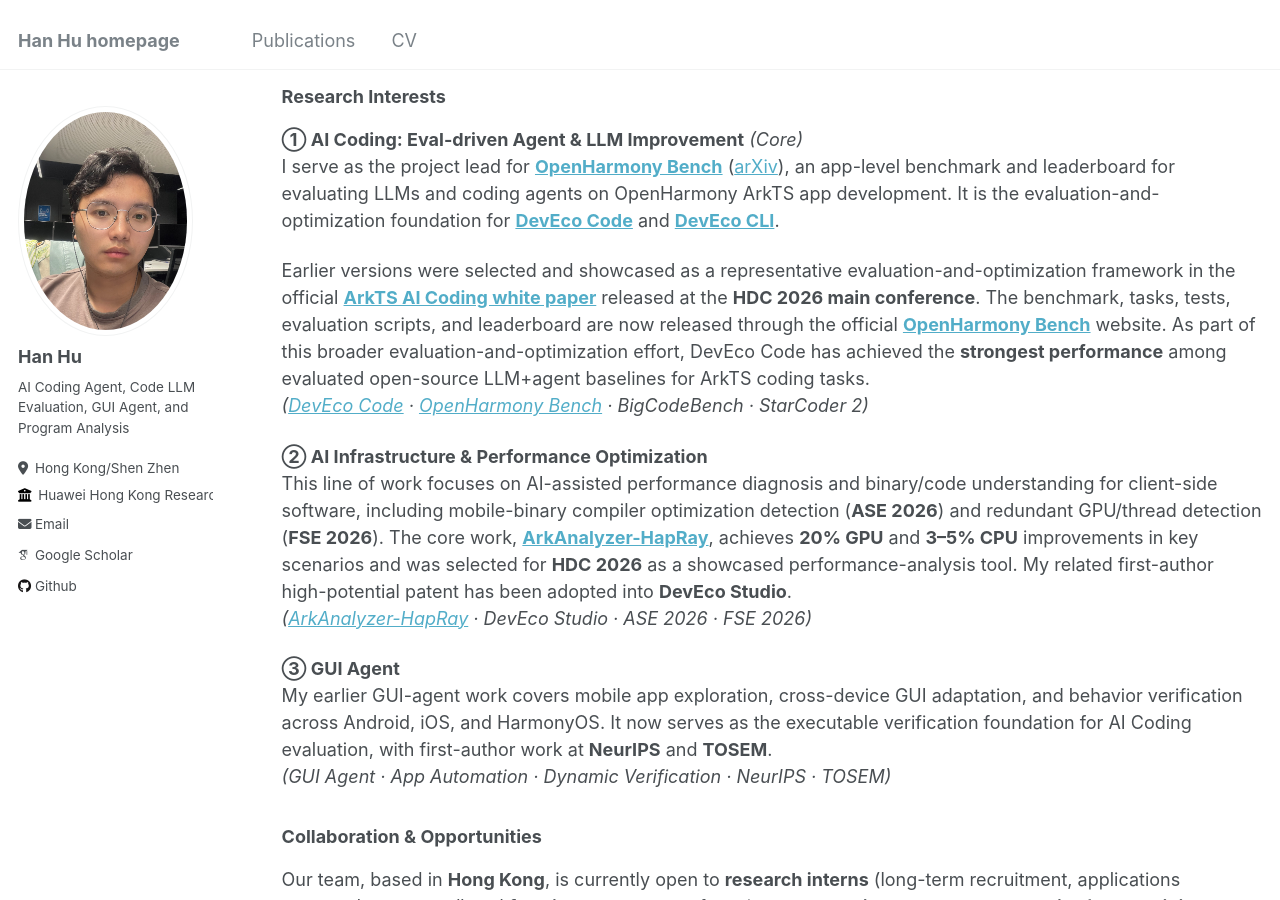
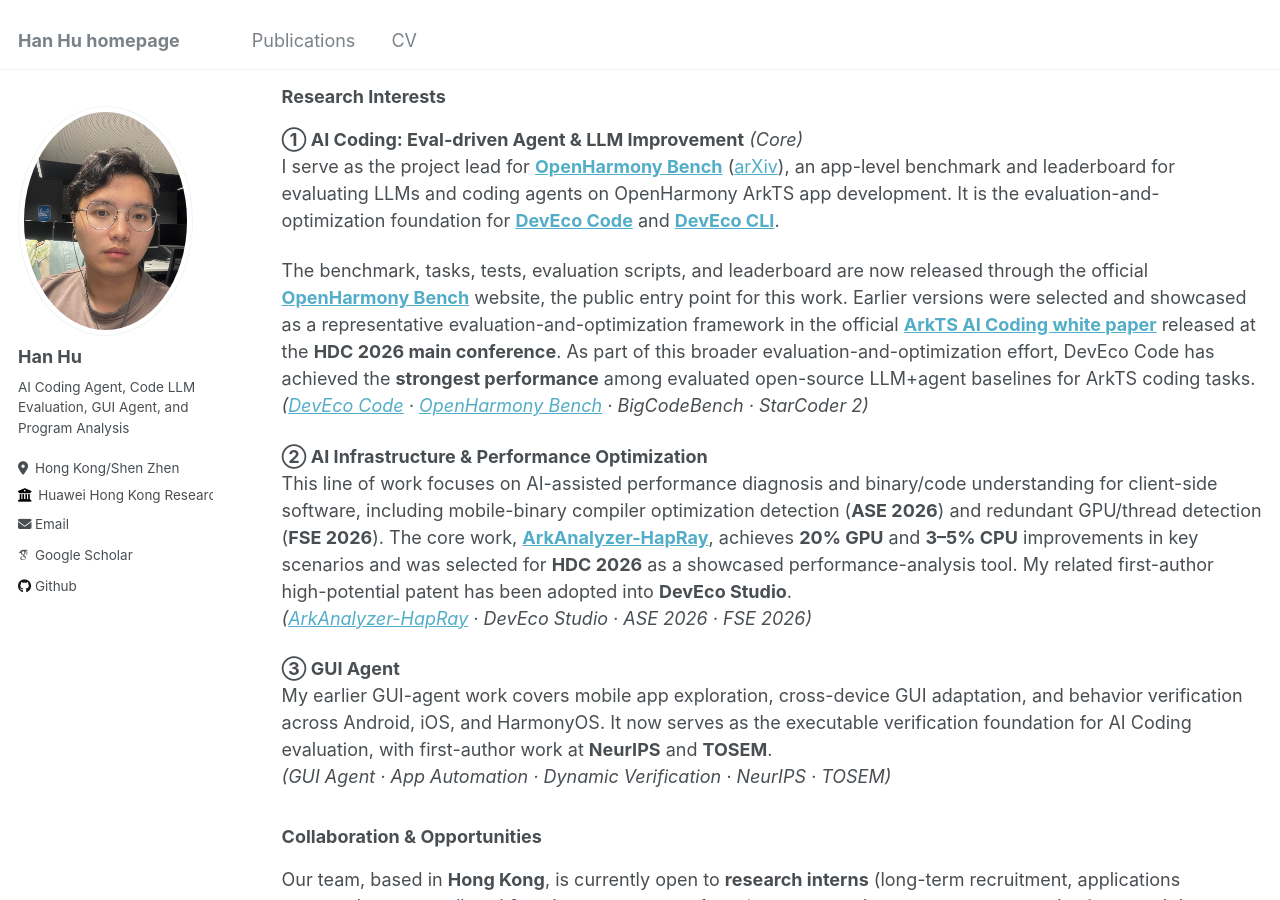
Before and after one commit to huhanGitHub/huhanGitHub.github.io, a Jekyll site: the page built from _pages/about.md, in a window 1280 px wide and 900 px high, scrolled down 487 px. Built offline with Jekyll 4.4.1, drawn with Linux system fonts in a browser that asks for light colours; some web fonts are replaced.

Commit message:
Prioritize OpenHarmony Bench website

```diff
--- a/_pages/about.md
+++ b/_pages/about.md
@@ -25,7 +25,7 @@ My Ph.D. research produced **5+ first-author CCF-A / CORE A\*** papers across to
 **① AI Coding: Eval-driven Agent & LLM Improvement** *(Core)*
 I serve as the project lead for **[OpenHarmony Bench](https://bench.matrix.openharmony.cn/)** ([arXiv](https://arxiv.org/abs/2608.16022)), an app-level benchmark and leaderboard for evaluating LLMs and coding agents on OpenHarmony ArkTS app development. It is the evaluation-and-optimization foundation for **[DevEco Code](https://gitcode.com/openharmony-sig/deveco-code)** and **[DevEco CLI](https://gitcode.com/openharmony-sig/deveco-cli)**.
 
-Earlier versions were selected and showcased as a representative evaluation-and-optimization framework in the official **[ArkTS AI Coding white paper](https://developer.huawei.com/consumer/cn/doc/guidebook/aitech2026-1-0000002594922404)** released at the **HDC 2026 main conference**. The benchmark, tasks, tests, evaluation scripts, and leaderboard are now released through the official **[OpenHarmony Bench](https://bench.matrix.openharmony.cn/)** website. As part of this broader evaluation-and-optimization effort, DevEco Code has achieved the **strongest performance** among evaluated open-source LLM+agent baselines for ArkTS coding tasks.
+The benchmark, tasks, tests, evaluation scripts, and leaderboard are now released through the official **[OpenHarmony Bench](https://bench.matrix.openharmony.cn/)** website, the public entry point for this work. Earlier versions were selected and showcased as a representative evaluation-and-optimization framework in the official **[ArkTS AI Coding white paper](https://developer.huawei.com/consumer/cn/doc/guidebook/aitech2026-1-0000002594922404)** released at the **HDC 2026 main conference**. As part of this broader evaluation-and-optimization effort, DevEco Code has achieved the **strongest performance** among evaluated open-source LLM+agent baselines for ArkTS coding tasks.
 *([DevEco Code](https://gitcode.com/openharmony-sig/deveco-code) · [OpenHarmony Bench](https://bench.matrix.openharmony.cn/) · BigCodeBench · StarCoder 2)*
 
 **② AI Infrastructure & Performance Optimization**
```
